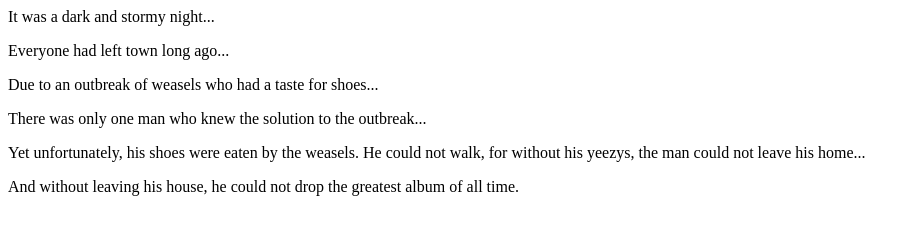
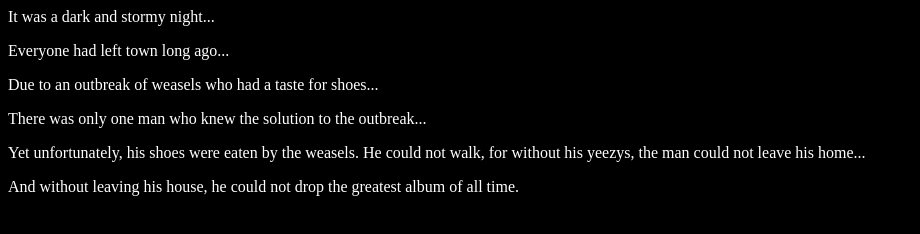
Before and after one commit to JFaulkingham/fireside-story, a plain HTML site: page index.html in a window 1280 px wide. Shown: the whole page, without its empty margins (0-920 px from the left). Drawn offline with Linux system fonts and the light colour scheme.

Commit message:
Added style.css

```diff
--- a/index.html
+++ b/index.html
@@ -1,4 +1,7 @@
 <html>
+  <head>
+    <link type="text/css" rel="stylesheet" href="style.css" />
+  </head>
   <body>
     <p>It was a dark and stormy night...</p>
     <p>Everyone had left town long ago...</p>
--- /dev/null
+++ b/style.css
@@ -0,0 +1,4 @@
+body {
+    color: white;
+    background-color: black;
+}
```
